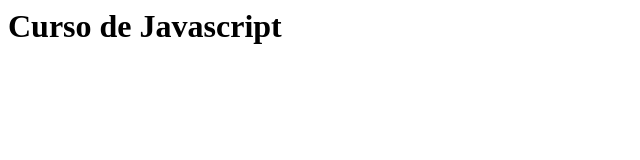
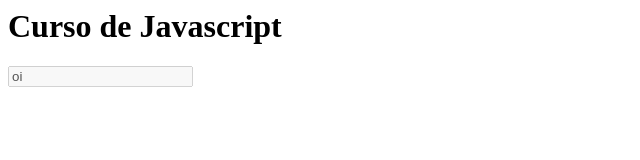
Before and after one commit to Marcus-Vinicius-Dev/01-javascript-conceitos, a plain HTML site: page index.html in a window 1280 px wide. Shown: the full height of the page, 0-640 px from the left. Drawn offline with Linux system fonts and the light colour scheme.

Commit message:
teste de precedencia

```diff
--- a/index.html
+++ b/index.html
@@ -4,9 +4,16 @@
         <meta charset="utf-8">
         <title>JavaScript</title>
         <!--tag script escrita dentro head são processadas antes do carregamento do body-->
-        <script src="meu_script.js"></script>
     </head>
     <body>
         <h1>Curso de Javascript</h1>
+        <input
+            type="text"
+            placeholder="Teste de precedência"
+            id="nome"
+            disabled="disabled"
+        >
+
+        <script src="meu_script.js"></script>
     </body>
 </html>
--- a/meu_script.js
+++ b/meu_script.js
@@ -1 +1,2 @@
 alert('Olá')
+document.getElementById('nome').value = 'oi'
```
